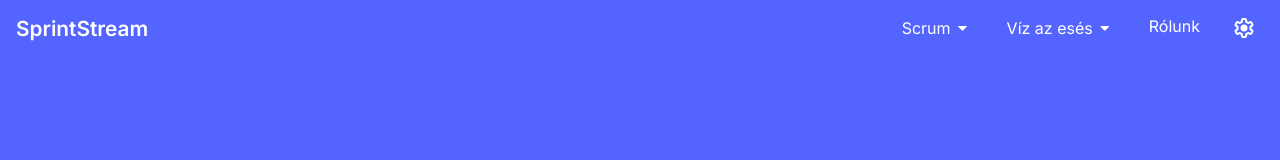
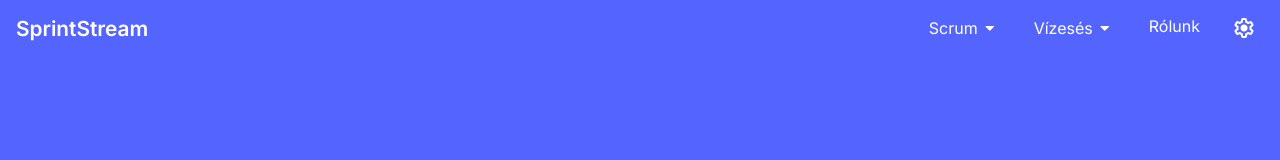
Before and after one commit to WR0NGTH3HU4/SprintStream, a SvelteKit app in the folder app/: page / in a window 1280 px wide. Shown: the top 160 px of the page. Built offline with nearby package versions, Linux system fonts and the light colour scheme.

Commit message:
Vízesés
Vízesés

```diff
--- a/app/src/components/Navbar.svelte
+++ b/app/src/components/Navbar.svelte
@@ -10,7 +10,7 @@
 		<a href="scrum_oldal">Modell</a>
 		<a href="quiz_oldal">Quiz</a>
 	</NavbarCombo>
-	<NavbarCombo name="Víz az esés">
+	<NavbarCombo name="Vízesés">
 		<a href="vizeses_oldal">Modell</a>
 		<a href="quiz_oldal">Quiz</a>
 	</NavbarCombo>
```
